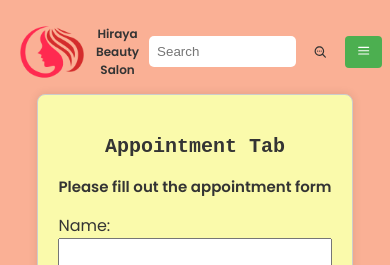
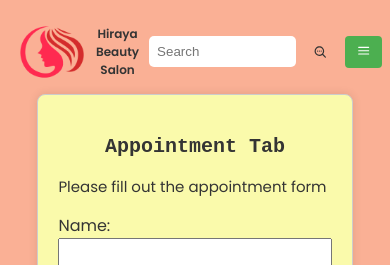
Before and after one commit to imvelvet22/Web-Development-Online-Appointment, a React (Create React App) app in the folder appointmentsettler/: page /appointment in a window 390 px wide. Shown: the top 265 px of the page. Built offline with nearby package versions, Linux system fonts and the light colour scheme.

Commit message:
Update Appointment.css

```diff
--- a/appointmentsettler/src/components/header/Appointment.css
+++ b/appointmentsettler/src/components/header/Appointment.css
@@ -67,6 +67,13 @@ input {
   margin-bottom: 5px;
   /* Shortened spacing */
 }
+h3{
+font-weight: 300;
+font-size: 10px;
+margin-right: 5rem;
+
+}
+
 
 @media screen and (max-width: 480px) {
   .Appointment {
@@ -75,6 +82,7 @@ input {
 
   h2 {
     text-align: center;
+
   }
 
   input {
@@ -85,4 +93,9 @@ input {
   button {
     padding: 8px 12px;
   }
+  h3{
+    margin-right: 5px;
+    font-size: 1px;
+    font-weight: 200;
+  }
 }
```
